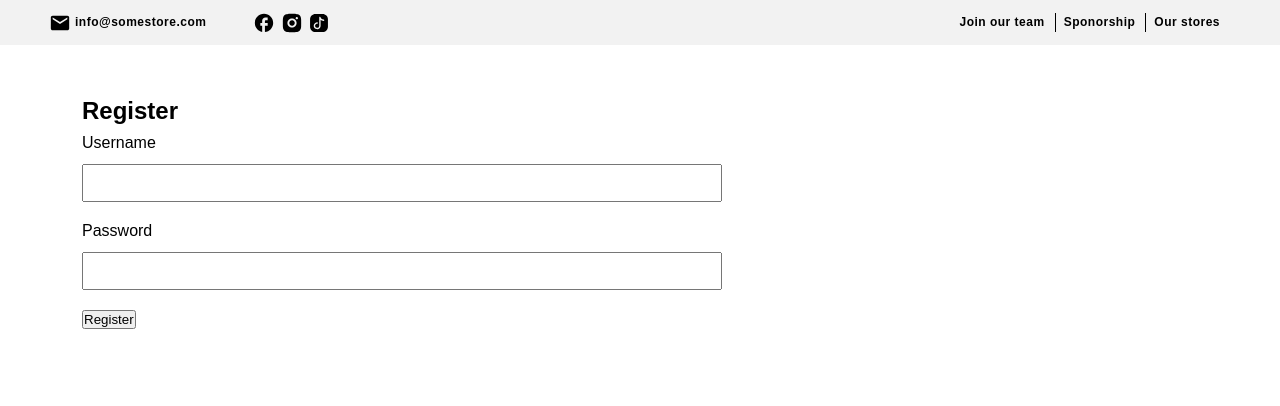
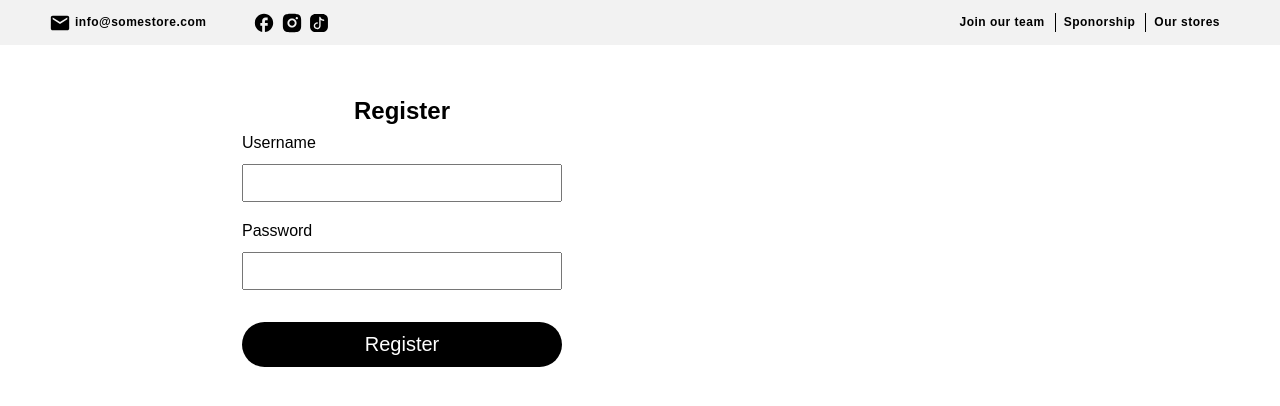
Before and after one commit to JAVAGBG24/react_client, a React (Vite) app: page /register in a window 1280 px wide. Shown: the top 406 px of the page. Built offline with nearby package versions, Linux system fonts and the light colour scheme; no server answers; a web font is replaced by a local one.

Commit message:
finished button

```diff
--- /dev/null
+++ b/src/components/Button.jsx
@@ -0,0 +1,18 @@
+import "../styles/button.css";
+
+const Button = ({ onClick, text, disabled = false, type, variant }) => {
+  const buttonClass = `btn ${variant}`;
+
+  return (
+    <button
+      type={type}
+      onClick={onClick}
+      disabled={disabled}
+      className={buttonClass}
+    >
+      {text}
+    </button>
+  );
+};
+
+export default Button;
--- a/src/pages/Home.jsx
+++ b/src/pages/Home.jsx
@@ -1,12 +1,31 @@
 import { useState, useEffect } from "react";
+import { getAllProducts } from "../api/productService";
 
 const Home = () => {
   const [products, setProducts] = useState([]);
+  const [loading, setLoading] = useState(true);
+
+  useEffect(() => {
+    const fetchProducts = async () => {
+      try {
+        const data = await getAllProducts();
+        setProducts(data);
+      } catch (err) {
+        console.log("Error " + err);
+      } finally {
+        setLoading(false);
+      }
+    };
+
+    fetchProducts();
+  }, []);
+
+  if (loading) return <div>Loading...</div>;
 
   return (
     <div className="home">
       <h1>Products</h1>
-      <div className="product-grid">
+      <div className="products-grid">
         {products.map((product) => (
           <div key={product.id} className="product-card">
             {product.image && (
--- a/src/pages/Login.jsx
+++ b/src/pages/Login.jsx
@@ -1,6 +1,8 @@
 import { useState } from "react";
 import { useNavigate } from "react-router-dom";
 import { useAuth } from "../hooks/useAuth";
+import Button from "../components/Button";
+import "../styles/auth.css";
 
 const Login = () => {
   const [username, setUsername] = useState("");
@@ -22,12 +24,9 @@ const Login = () => {
   };
 
   return (
-    <div
-      className="register-container"
-      style={{ width: "40rem", margin: "2rem" }}
-    >
+    <div className="container" style={{ width: "40rem", margin: "2rem" }}>
       <h2>Login</h2>
-      <form onSubmit={handleSubmit}>
+      <form className="form" onSubmit={handleSubmit}>
         <div className="form-group">
           <label htmlFor="username">Username</label>
           <input
@@ -44,7 +43,9 @@ const Login = () => {
             onChange={(e) => setPassword(e.target.value)}
           />
         </div>
-        <button type="submit">Login</button>
+        <div className="button">
+          <Button text="Login" type="submit" variant="auth" />
+        </div>
       </form>
     </div>
   );
--- a/src/pages/Register.jsx
+++ b/src/pages/Register.jsx
@@ -1,6 +1,8 @@
 import { useState } from "react";
 import { useNavigate } from "react-router-dom";
 import { useAuth } from "../hooks/useAuth";
+import Button from "../components/Button";
+import "../styles/auth.css";
 
 const Register = () => {
   const [username, setUsername] = useState("");
@@ -22,12 +24,9 @@ const Register = () => {
   };
 
   return (
-    <div
-      className="register-container"
-      style={{ width: "40rem", margin: "2rem" }}
-    >
+    <div className="container" style={{ width: "40rem", margin: "2rem" }}>
       <h2>Register</h2>
-      <form onSubmit={handleSubmit}>
+      <form className="form" onSubmit={handleSubmit}>
         <div className="form-group">
           <label htmlFor="username">Username</label>
           <input
@@ -44,7 +43,9 @@ const Register = () => {
             onChange={(e) => setPassword(e.target.value)}
           />
         </div>
-        <button type="submit">Register</button>
+        <div className="button">
+          <Button text="Register" type="submit" variant="auth" />
+        </div>
       </form>
     </div>
   );
```
